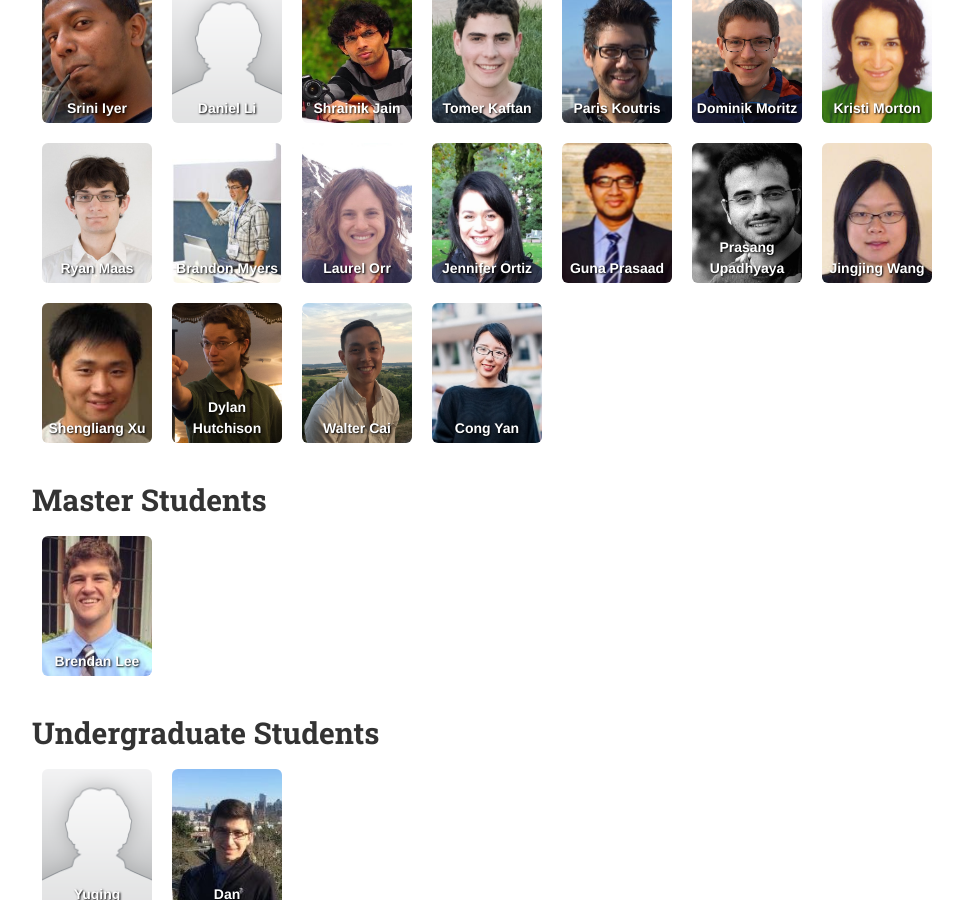
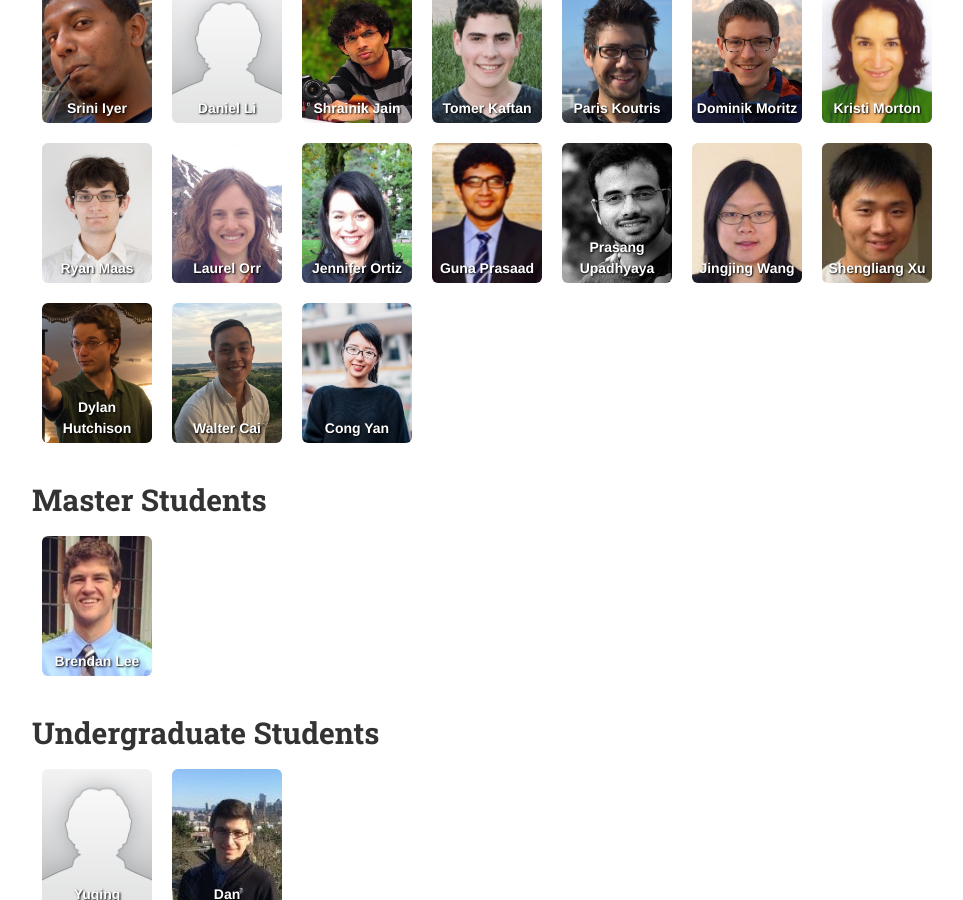
Before and after one commit to uwdb/website, a Jekyll site: the page built from people.markdown, in a window 1280 px wide and 900 px high, scrolled down 1333 px. Shown: the whole window, without its empty margins (123-1086 px from the left). Built offline with Jekyll 4.4.1, drawn with Linux system fonts in a browser that asks for light colours; nearby versions of some CDN libraries.

Commit message:
moving myself to alumni

```diff
--- a/_data/phd_students.yml
+++ b/_data/phd_students.yml
@@ -73,11 +73,6 @@
   website: http://homes.cs.washington.edu/~maas/
   image: ryan.jpg
 
-- name: Brandon Myers
-  nickname: Brandon
-  website: http://homes.cs.washington.edu/~bdmyers/
-  image: brandonM.jpg
-
 - name: Laurel Orr
   nickname: Laurel
   website: http://homes.cs.washington.edu/~ljorr1/
```
